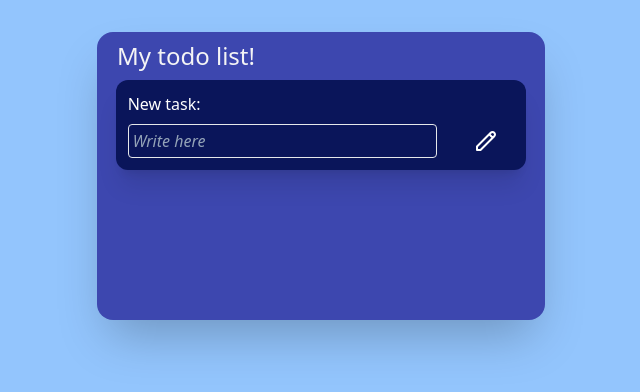
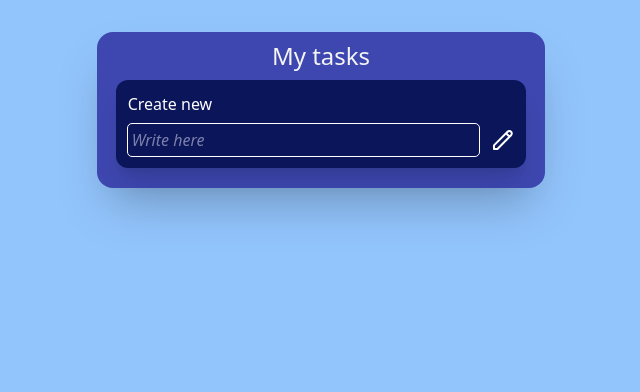
Before and after one commit to Readpato/vue-todo-list, a Vue app: page / in a window 1280 px wide. Shown: the top 392 px of the page, without its empty margins (319-959 px from the left). Built offline with nearby package versions, Linux system fonts and the light colour scheme.

Commit message:
style: Change main colors
The main colors of the app have been changed for this project

```diff
--- a/src/components/VForm.vue
+++ b/src/components/VForm.vue
@@ -9,18 +9,19 @@ export default {
 
 <template>
   <form
+    @submit.prevent=""
     class="p-3 flex flex-col space-y-1 bg-bubbleColor rounded-xl w-11/12 mx-auto shadow-xl"
   >
     <div class="wrapper flex justify-evenly flex-col space-y-2">
-      <label for="new-task" class="font-medium text-white">New task:</label>
+      <label for="new-task" class="font-normal text-white">Create new</label>
       <div class="flex justify-between">
         <input
           id="new-task"
           type="text"
-          class="p-1 w-4/5 mr-1 border rounded bg-bubbleColor text-white placeholder:italic placeholder:text-slate-400"
+          class="p-1 w-11/12 mr-1 outline outline-white outline-1 rounded bg-bubbleColor text-white placeholder:italic placeholder:text-textColor focus:outline-none focus:ring-2 focus:ring-inputColor"
           placeholder="Write here"
         />
-        <PencilIcon class="w-6 h-auto mr-4 text-white" />
+        <PencilIcon class="w-6 ml-2 h-auto text-white" />
       </div>
     </div>
   </form>
--- a/src/components/VHeader.vue
+++ b/src/components/VHeader.vue
@@ -8,8 +8,8 @@ export default {
 </script>
 
 <template>
-  <nav>
-    <h2 class="text-zinc-100 text-left font-medium text-2xl p-2 rounded-t ml-3">
+  <nav class="w-11/12 mx-auto">
+    <h2 class="text-zinc-100 text-center font-medium text-2xl p-2">
       {{ title }}
     </h2>
   </nav>
--- a/src/components/VMain.vue
+++ b/src/components/VMain.vue
@@ -7,7 +7,7 @@ export default {
 </script>
 
 <template>
-  <div>
+  <div class="">
     <VForm />
   </div>
 </template>
--- a/src/components/VTodoContainer.vue
+++ b/src/components/VTodoContainer.vue
@@ -10,9 +10,9 @@ export default {
 
 <template>
   <div
-    class="w-11/12 max-w-md h-72 mx-auto mt-8 rounded-2xl shadow-2xl bg-cardColor"
+    class="w-11/12 max-w-md pb-5 h-auto mx-auto mt-8 rounded-2xl shadow-2xl bg-cardColor"
   >
-    <VHeader title="My todo list!" />
+    <VHeader title="My tasks" />
     <VMain />
   </div>
 </template>
--- a/tailwind.config.js
+++ b/tailwind.config.js
@@ -6,6 +6,8 @@ module.exports = {
       colors: {
         bubbleColor: "#0A155A",
         cardColor: "#3D47AF",
+        inputColor: "#D103FC",
+        textColor: "#7D80AA",
       },
     },
   },
```
